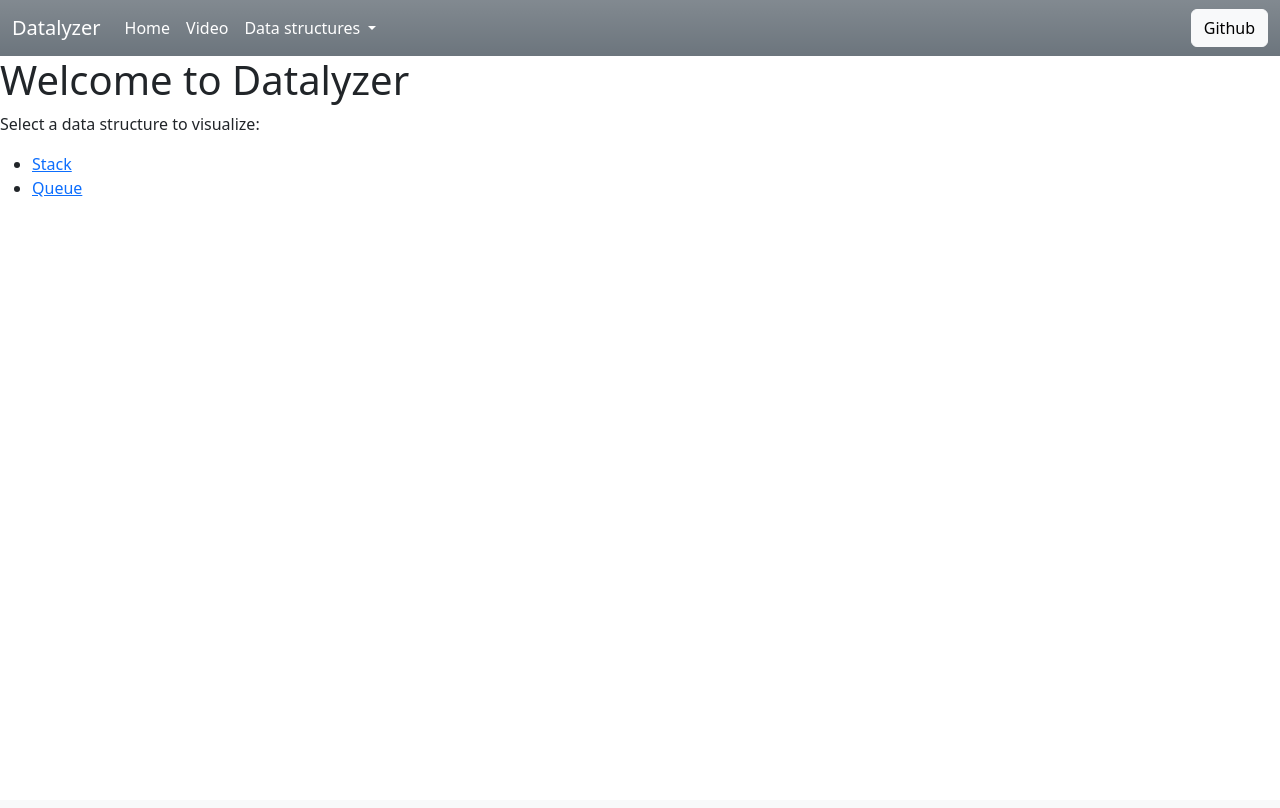
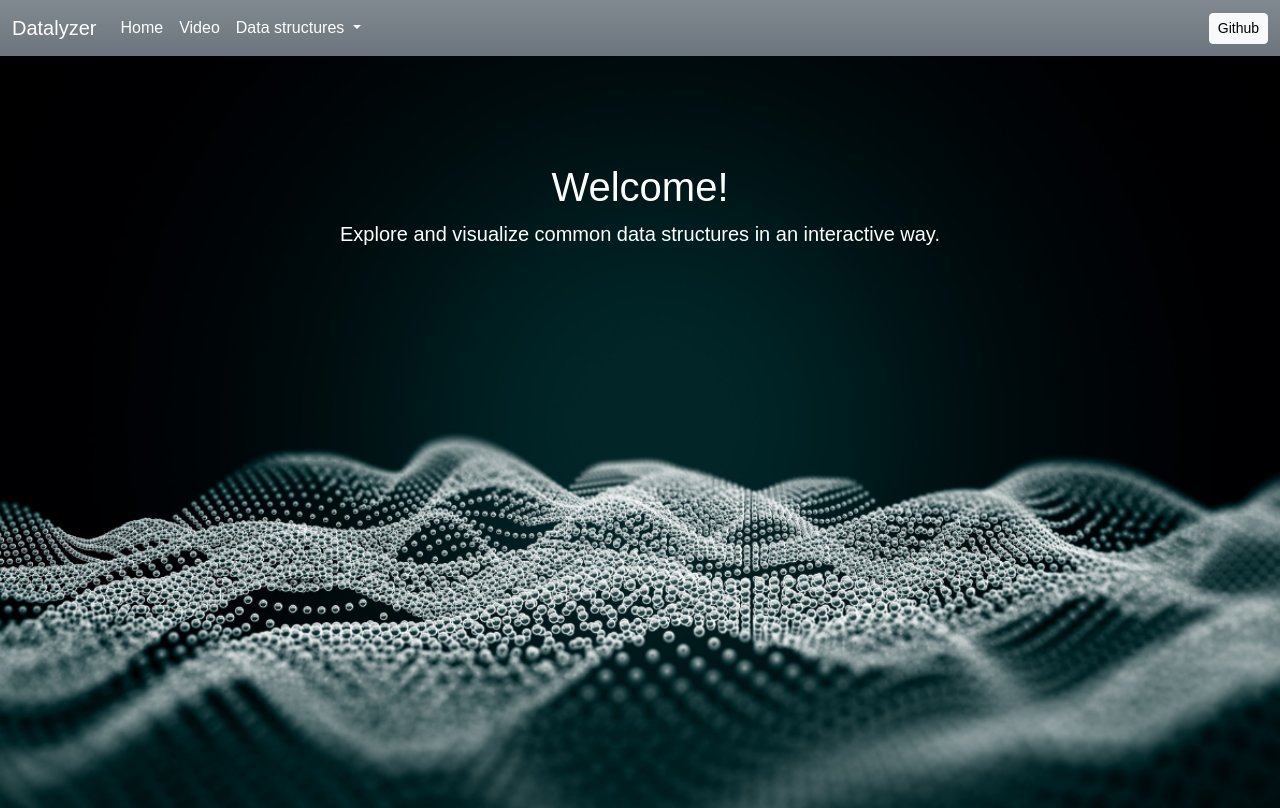
Before and after one commit to Bryan-Webifi-dev/Datalyzer, a Flask app: page / in a window 1280 px wide. Before the commit the page ends 197 px from the top, so only its background shows below. Run offline with Flask 3, Linux system fonts and the light colour scheme.

Commit message:
Home page designed

```diff
--- a/static/css/style.css
+++ b/static/css/style.css
@@ -26,6 +26,25 @@ footer {
 
 /* Main Content Styles */
 main {
-    padding: 2rem;
+    padding: 0rem;
     min-height: 80vh; /* Adjust height as per your layout */
 }
+
+.img-bordered-shadow {
+    border: 3px solid #ccc; /* grey-300 color */
+    box-shadow: 0 0.5rem 1rem rgba(0, 0, 0, .15); /* Bootstrap-like shadow */
+}
+
+.background-container {
+    position: relative;
+    background: url('/static/images/data-structures1.png') no-repeat center center;
+    background-size: cover;
+    height: 94vh; /* Full height of the viewport */
+}
+
+.text-on-image {
+    position: relative;
+    top: 20%; /* Center vertically */
+    transform: translateY(-50%);
+    color: rgb(255, 255, 255); /* Adjust text color for visibility */
+}
--- a/templates/index.html
+++ b/templates/index.html
@@ -1,11 +1,10 @@
 {% extends "layout.html" %}
 
 {% block content %}
-    <h1>Welcome to Datalyzer</h1>
-    <p>Select a data structure to visualize:</p>
-    <ul>
-        <li><a href="{{ url_for('stack') }}">Stack</a></li>
-        <li><a href="{{ url_for('queue') }}">Queue</a></li>
-        <!-- will be adding other data structures as we build -->
-    </ul>
+<div class="background-container">
+    <div class="container text-on-image">
+        <h1 class="text-center">Welcome!</h1>
+        <p class="lead text-center">Explore and visualize common data structures in an interactive way.</p>
+    </div>
+</div>
 {% endblock %}
--- a/templates/layout.html
+++ b/templates/layout.html
@@ -5,6 +5,7 @@
     <meta name="viewport" content="width=device-width, initial-scale=1">
     <title>Datalyzer</title>
     <link href="https://cdn.jsdelivr.net/npm/bootstrap@5.3.2/dist/css/bootstrap.min.css" rel="stylesheet" integrity="sha384-T3c6CoIi6uLrA9TneNEoa7RxnatzjcDSCmG1MXxSR1GAsXEV/Dwwykc2MPK8M2HN" crossorigin="anonymous">
+    <link rel="stylesheet" href="{{ url_for('static', filename='css/style.css') }}">
   </head>
   <body>
     <nav class="navbar navbar-expand-lg bg-secondary bg-gradient">
@@ -36,7 +37,7 @@
             </ul>
             <form class="d-flex" role="search">
               <!-- <input class="form-control me-2" type="search" placeholder="Search" aria-label="Search"> -->
-              <a class="btn btn-light" href="#" role="button">Github</a>
+              <a class="btn btn-light btn-sm" href="#" role="button">Github</a>
             </form>
           </div>
         </div>
```
Also changed, not shown: static/images/data-structures.webp (added), static/images/data-structures1.png (added), static/images/data-structures1.webp (added).
